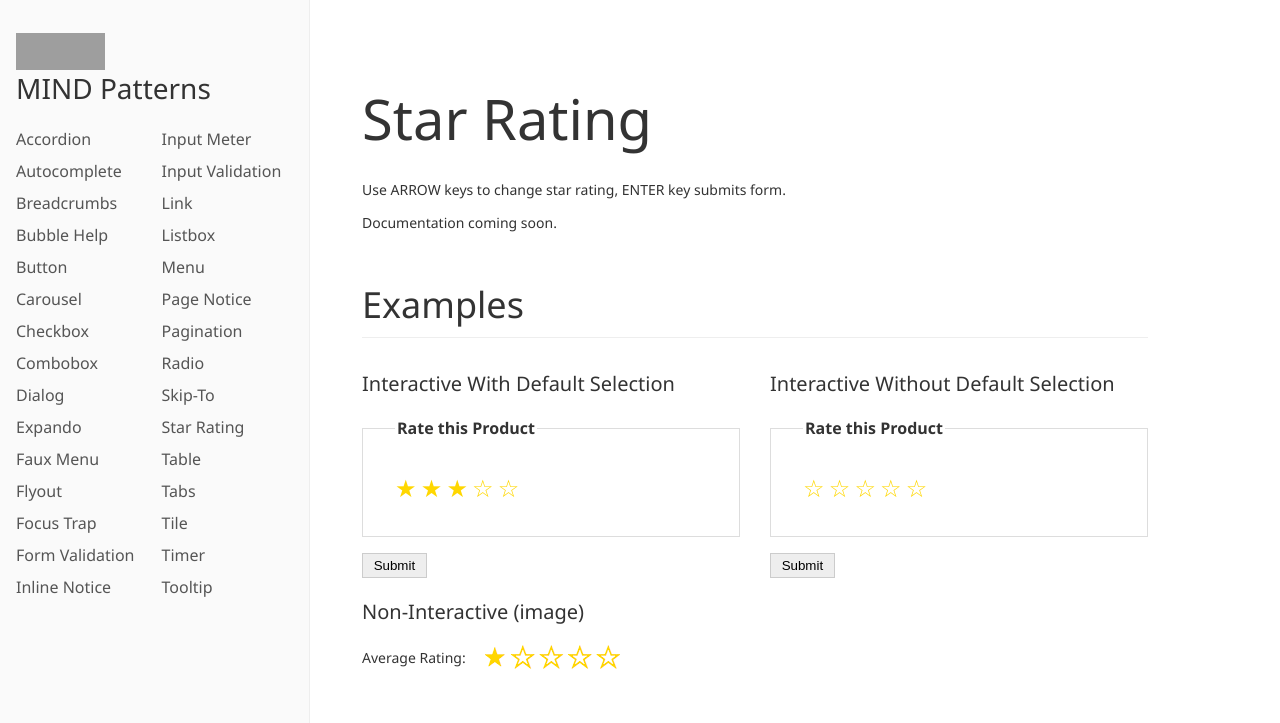
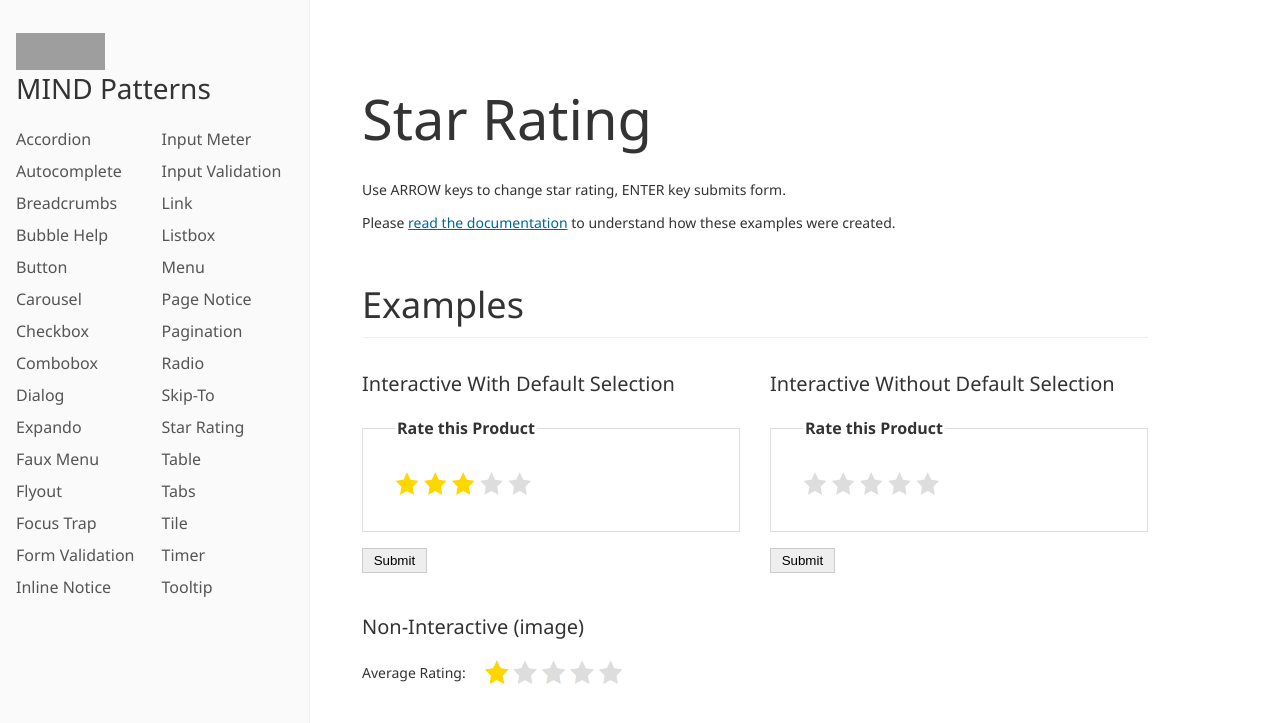
Before and after one commit to eBay/mindpatterns, a Jekyll site: the page built from starrating/index.html, in a window 1280 px wide. Shown: the top 723 px of the page. Built offline with Jekyll 4.4.1, drawn with Linux system fonts in a browser that asks for light colours; grey boxes are pictures that could not be loaded.

Commit message:
Using skin icon font for star rating

```diff
--- a/_sass/_base.scss
+++ b/_sass/_base.scss
@@ -22,6 +22,7 @@ h2 {
 h3 {
     font-weight: 400;
     font-size: 20px;
+    margin-top: 2.5rem;
 }
 a {
     color: #006699;
--- a/starrating/index.html
+++ b/starrating/index.html
@@ -20,7 +20,7 @@ permalink: /starrating/
 
 <h2 class="clipped">Readme</h2>
 <p>Use ARROW keys to change star rating, ENTER key submits form.</p>
-<p>Documentation coming soon.</p>
+<p>Please <a href={{ "/input/star_rating.html" | prepend: site.patterns_baseurl | prepend: site.patterns_url }}>read the documentation</a> to understand how these examples were created.</p>
 
 <h2>Examples</h2>
 
--- a/starrating/starrating.css
+++ b/starrating/starrating.css
@@ -8,24 +8,26 @@
     opacity: 0;
     z-index: 1;
 }
+
 .starrating input[type=radio] + label::before {
-    content: '\2605';
+    content: '\e61d';
     color: gold;
+    font-family: 'vq-icon-font';
     font-size: 1.5em;
     outline: 1px dotted transparent;
 }
 
 .starrating--unselected input[type=radio] + label::before {
-    content: '\2606';
+    color: #ddd;
 }
 
 .starrating input[type=radio]:checked + label::before,
 .starrating input[type=radio].included + label::before {
-    content: '\2605';
+    color: gold;
 }
 
 .starrating input[type=radio]:checked ~ input + label::before {
-    content: '\2606';
+    color: #ddd;
 }
 
 .starrating input[type=radio]:focus + label::before {
```
Also changed, not shown: starrating/1star.png.
